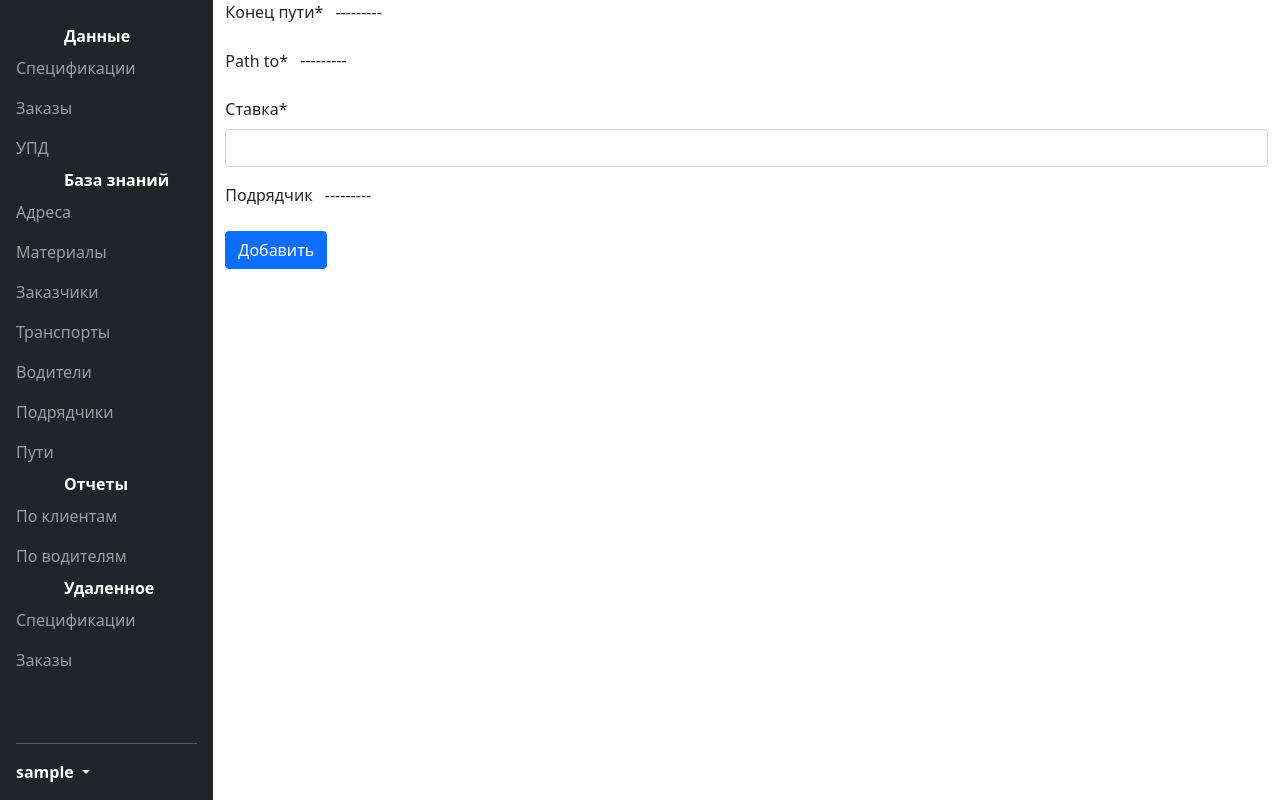
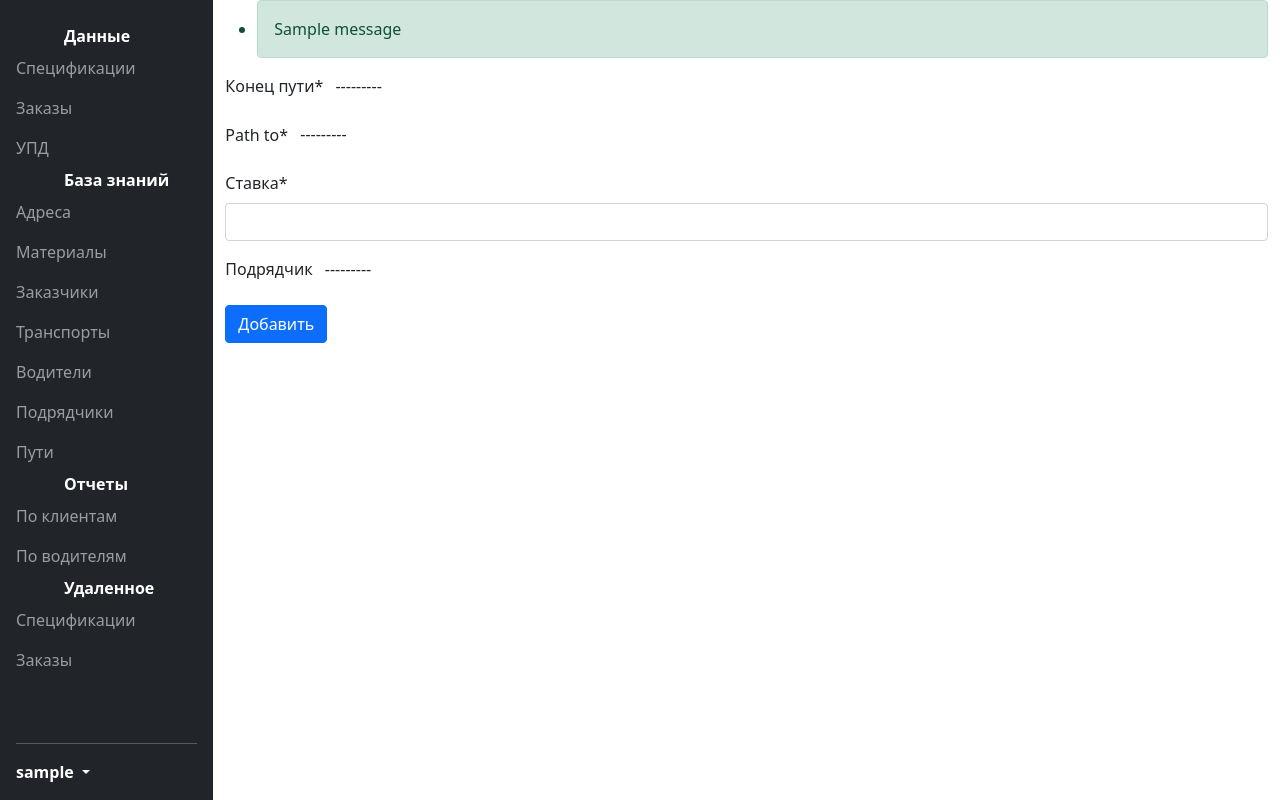
Before and after one commit to AppCrashExpress/webdocs, a Django app: page /docs/paths/new/ in a window 1280 px wide. Run offline with Django 3.2, Linux system fonts and the light colour scheme; a user stored in the database is signed in; tables that the repository leaves empty hold one stand-in row (values such as "Sample post"); one stand-in notice (Sample message) is shown; some libraries are stand-ins or nearby versions.

Commit message:
Add messaging system

```diff
--- a/doc_manager/templates/doc_manager/create_edit_generic.html
+++ b/doc_manager/templates/doc_manager/create_edit_generic.html
@@ -4,6 +4,17 @@
 {% load static %}
 
 {% block content %}
+
+{% if messages %}
+<ul class="messages">
+    {% for message in messages %}
+    <li class="alert {% if message.tags %}{{ message.tags }}{% else %}alert-primary{% endif %}"
+      role="alert">
+        {{ message }}
+    </li>
+    {% endfor %}
+</ul>
+{% endif %}
 
 <form action="{{ action }}" method="post">
 
--- a/doc_manager/utils.py
+++ b/doc_manager/utils.py
@@ -1,5 +1,6 @@
 from django.shortcuts import render, redirect
 from django.urls      import reverse
+from django.contrib   import messages
 
 def create_generic(
     request, *, form_class,
@@ -10,7 +11,12 @@ def create_generic(
         form = form_class(request.POST)
         if form.is_valid():
             form.save()
+
+            message = f'Создано: {form.instance}'
+            messages.success(request, message)
+
             return redirect(edit_path_name, pk=form.instance.pk)
+
     else:
         form = form_class()
 
@@ -33,6 +39,9 @@ def edit_generic(
         form = form_class(request.POST, instance=instance)
         if form.is_valid():
             form.save()
+
+            message = f'Изменено: {form.instance}'
+            messages.success(request, message)
     else:
         form = form_class(instance=instance)
 
--- a/doc_manager/views.py
+++ b/doc_manager/views.py
@@ -2,6 +2,7 @@ from django.contrib.auth.decorators import permission_required
 from django.contrib.auth.mixins     import PermissionRequiredMixin
 
 from django.shortcuts import render, redirect, get_object_or_404
+from django.contrib   import messages
 from django.views     import generic
 from django.urls      import reverse
 
@@ -106,6 +107,10 @@ def restore_specification(request, pk):
         form = the_forms.SpecificationForm(request.POST, instance=spec)
         if form.is_valid():
             form.save()
+
+            message = f'Восстановлено: {form.instance}'
+            messages.success(request, message)
+
             return redirect('doc_manager:edit_specification', pk=form.instance.pk)
     else:
         form = the_forms.SpecificationForm(instance=spec)
@@ -127,7 +132,12 @@ def restore_specification(request, pk):
 @permission_required('doc_manager.hard_delete_specification')
 def hard_delete_specification(request, pk):
     spec = the_models.Specification.objects.deleted_only().get(pk=pk)
+    spec_str = str(spec)
     spec.delete(force_policy=HARD_DELETE)
+
+    message = f'Удалено: {spec_str}'
+    messages.success(request, message)
+
     return redirect('doc_manager:deleted_specification')
 
 class OrderList(generic.ListView):
@@ -235,6 +245,10 @@ def restore_order(request, pk):
         form = the_forms.OrderForm(request.POST, instance=order)
         if form.is_valid():
             form.save()
+
+            message = f'Восстановлено: {form.instance}'
+            messages.success(request, message)
+
             return redirect('doc_manager:edit_order', pk=form.instance.pk)
     else:
         form = the_forms.OrderForm(instance=order)
@@ -256,7 +270,12 @@ def restore_order(request, pk):
 @permission_required('doc_manager.hard_delete_order')
 def hard_delete_order(request, pk):
     order = the_models.Order.objects.deleted_only().get(pk=pk)
+    order_str = str(order)
     order.delete(force_policy=HARD_DELETE)
+
+    message = f'Удалено: {order_str}'
+    messages.success(request, message)
+
     return redirect('doc_manager:deleted_order')
 
 class ExecutionList(generic.ListView):
@@ -440,20 +459,13 @@ class VehiclesList(generic.ListView):
         return context
 
 def create_vehicle(request):
-    if request.method == "POST":
-        form = the_forms.VehicleForm(request.POST)
-        if form.is_valid():
-            form.save()
-            return redirect('doc_manager:edit_vehicle', pk=form.instance.pk)
-    else:
-        form = the_forms.VehicleForm()
-
-    context = {
-        'action': reverse('doc_manager:new_vehicle'),
-        'form':   form,
-    }
-
-    return render(request, 'doc_manager/create_edit_generic.html', context=context)
+    return create_generic(
+        request,
+        form_class=the_forms.VehicleForm,
+        create_path_name='doc_manager:new_vehicle',
+        edit_path_name='doc_manager:edit_vehicle',
+        template_name='doc_manager/create_edit_generic.html'
+    )
 
 def edit_vehicle(request, pk):
     return edit_generic(
```
Also changed, not shown: doc_manager/templates/doc_manager/execution.html (+11 -0 lines), doc_manager/templates/doc_manager/order.html (+11 -0 lines), doc_manager/templates/doc_manager/table_generic.html (+12 -0 lines), webdocs/settings.py (+10 -0 lines).
